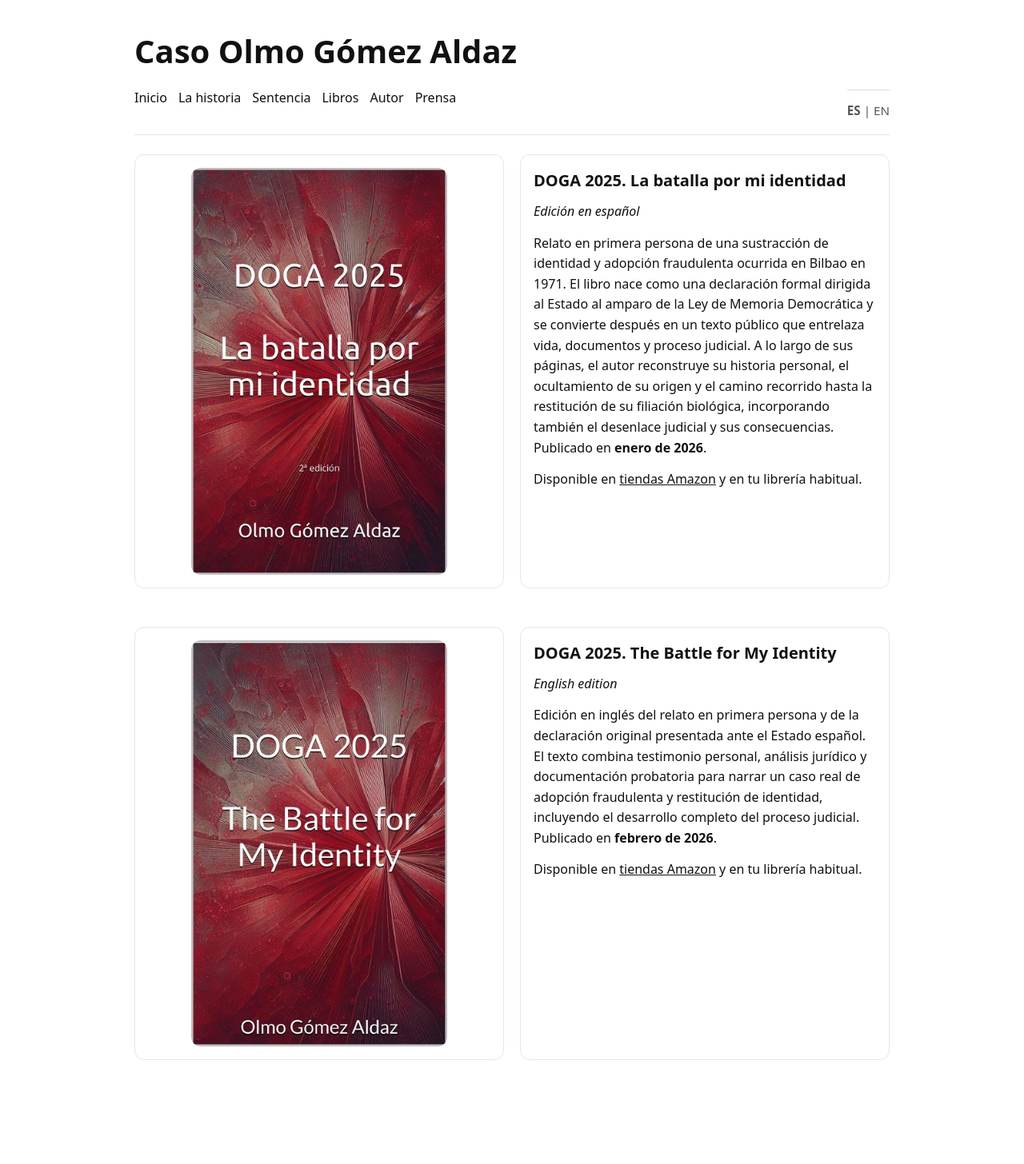
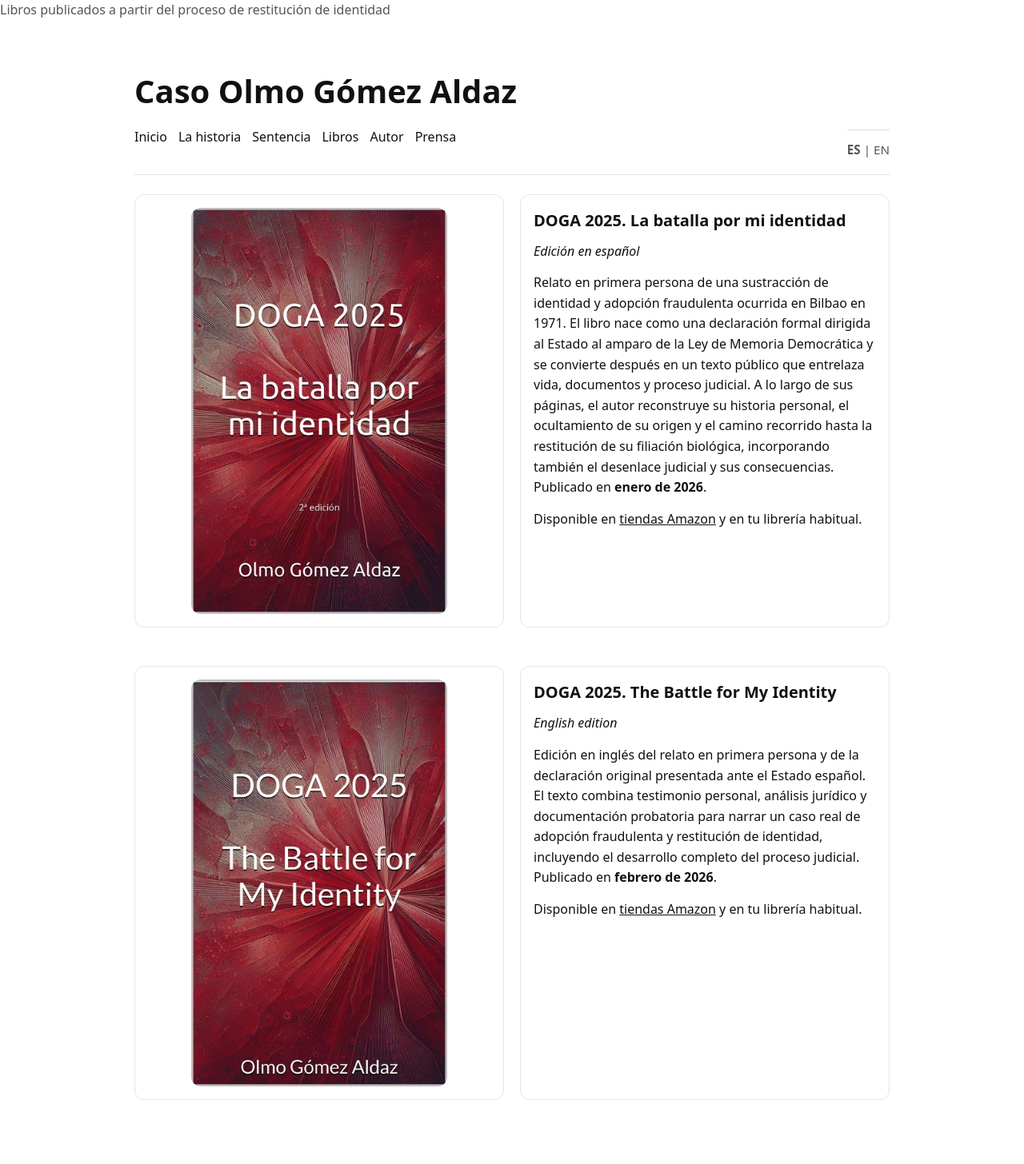
Before and after one commit to olmogaldaz/olmogaldaz.github.io, a Jekyll site: the page built from es/libros/index.html, in a window 1280 px wide. Shown: the whole page at 80% size. Built offline with Jekyll 4.4.1, drawn with Linux system fonts in a browser that asks for light colours; before the commit the page ends 1406 px from its top, so only the background shows below that.

Commit message:
Update index.html

```diff
--- a/es/libros/index.html
+++ b/es/libros/index.html
@@ -5,6 +5,9 @@ alt: /en/books/
 title: Libros · Olmo Gómez Aldaz
 description: Libros publicados a partir del proceso de restitución de identidad, incluida la obra DOGA 2025, con memoria documental, análisis jurídico y denuncia de la adopción fraudulenta.Libros publicados a partir del proceso de restitución de identidad, incluida la obra DOGA 2025, con memoria documental, análisis jurídico y denuncia de la adopción fraudulenta.
 ---
+<h1 class="page-title subtle">
+  Libros publicados a partir del proceso de restitución de identidad
+</h1>
 
   <div class="wrap">
 
```
